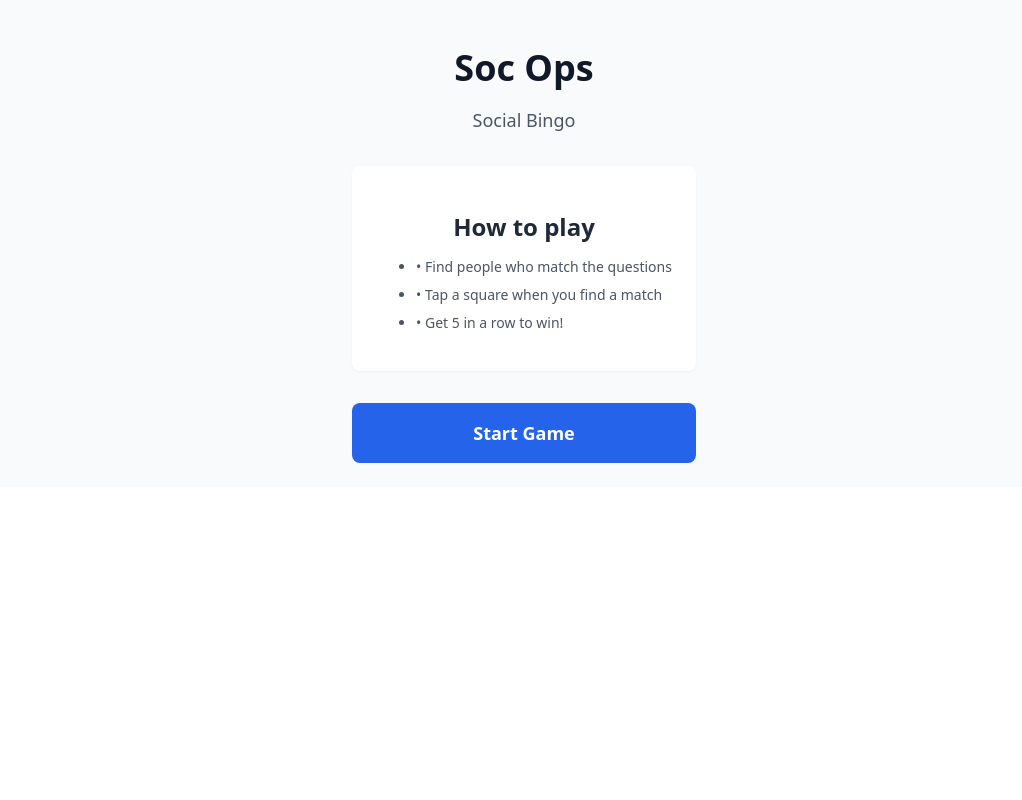
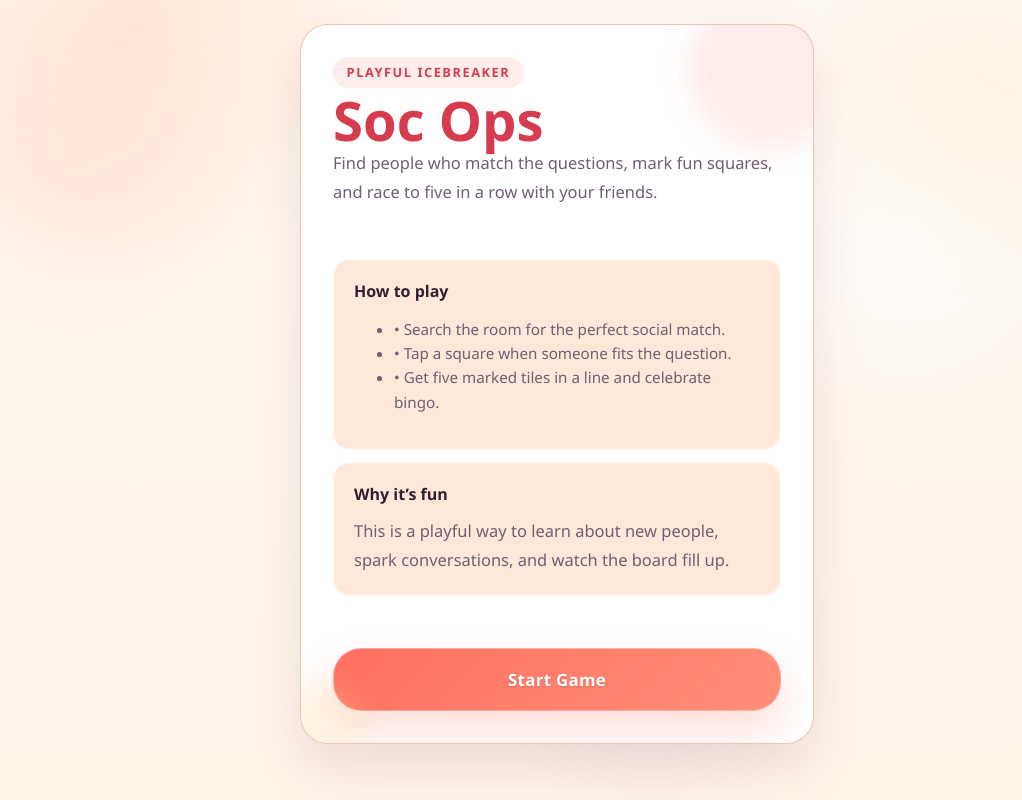
Before and after one commit to Pratik199607/my-soc-ops-python, a FastAPI app: page / in a window 1280 px wide. Shown: the whole page, without its empty margins (116-1138 px from the left). Run offline with FastAPI, Linux system fonts and the light colour scheme.

Commit message:
Added Playful Theme to Social Bingo App

```diff
--- a/app/static/css/app.css
+++ b/app/static/css/app.css
@@ -1,124 +1,358 @@
 html,
 body,
 #app {
-    height: 100%;
+    min-height: 100%;
     margin: 0;
 }
 
-body {
-    font-family: system-ui, -apple-system, sans-serif;
-    -webkit-tap-highlight-color: transparent;
+:root {
+    color-scheme: light;
+    --bg: #fff3e8;
+    --bg-soft: #fff6f2;
+    --surface: #ffffff;
+    --surface-soft: #ffe8d9;
+    --accent: #ff6f61;
+    --accent-strong: #d63c4d;
+    --accent-soft: #ffe0cc;
+    --text: #322a3c;
+    --muted: #6e5f72;
+    --border: #f4d6c7;
+    --success: #2fae81;
+    --success-soft: #dcf4e5;
+    --shadow-soft: 0 24px 50px rgba(96, 57, 94, 0.12);
 }
 
-/* Tailwind-like utility classes */
-.h-full { height: 100%; }
-.min-h-full { min-height: 100%; }
+body {
+    font-family: "Segoe UI", "Helvetica Neue", Arial, sans-serif;
+    color: var(--text);
+    background: radial-gradient(circle at 20% 0%, rgba(255, 171, 129, 0.22), transparent 22%),
+                radial-gradient(circle at 80% 30%, rgba(255, 255, 255, 0.8), transparent 16%),
+                linear-gradient(180deg, #fff8f1 0%, #fff3e8 100%);
+    -webkit-tap-highlight-color: transparent;
+    overflow-x: hidden;
+}
+
+body::before {
+    content: "";
+    position: fixed;
+    inset: 0;
+    pointer-events: none;
+    background-image: radial-gradient(circle at 15% 20%, rgba(255, 111, 97, 0.08), transparent 15%),
+                      radial-gradient(circle at 85% 15%, rgba(255, 212, 141, 0.14), transparent 14%),
+                      radial-gradient(circle at 60% 80%, rgba(124, 77, 149, 0.08), transparent 18%);
+}
+
+.app-shell {
+    min-height: 100vh;
+    display: flex;
+    align-items: center;
+    justify-content: center;
+    padding: 1.5rem;
+    position: relative;
+}
+
+.hero-panel,
+.board-panel,
+.modal-panel {
+    position: relative;
+    overflow: hidden;
+    background: var(--surface);
+    border: 1px solid rgba(228, 179, 159, 0.75);
+    border-radius: 1.75rem;
+    box-shadow: var(--shadow-soft);
+}
+
+.hero-panel {
+    display: flex;
+    flex-direction: column;
+    gap: 1.75rem;
+    padding: 2.25rem;
+    min-width: min(100%, 42rem);
+}
+
+.hero-panel::before {
+    content: "";
+    position: absolute;
+    width: 10rem;
+    height: 10rem;
+    border-radius: 999px;
+    background: rgba(255, 111, 97, 0.14);
+    top: -2.25rem;
+    right: -2.25rem;
+    filter: blur(14px);
+}
+
+.hero-panel::after {
+    content: "";
+    position: absolute;
+    width: 5.5rem;
+    height: 5.5rem;
+    border-radius: 999px;
+    background: rgba(255, 212, 141, 0.22);
+    bottom: -1.75rem;
+    left: -1.5rem;
+    filter: blur(12px);
+}
+
+.board-panel::before {
+    content: "";
+    position: absolute;
+    width: 5rem;
+    height: 5rem;
+    border-radius: 999px;
+    background: rgba(255, 255, 255, 0.75);
+    top: -1.5rem;
+    left: -1.5rem;
+    transform: rotate(15deg);
+}
+
+.floating-dot {
+    position: absolute;
+    border-radius: 999px;
+    opacity: 0.65;
+}
+
+.floating-dot--1 {
+    width: 1.25rem;
+    height: 1.25rem;
+    background: rgba(255, 111, 97, 0.36);
+    top: 1rem;
+    right: 1rem;
+    animation: float 5.5s ease-in-out infinite;
+}
+
+.floating-dot--2 {
+    width: 0.95rem;
+    height: 0.95rem;
+    background: rgba(255, 212, 141, 0.40);
+    bottom: 1.25rem;
+    right: 3rem;
+    animation: float 6.5s ease-in-out infinite;
+}
+
+.badge,
+.status-chip,
+.tile-badge {
+    display: inline-flex;
+    align-items: center;
+    justify-content: center;
+    padding: 0.4rem 0.85rem;
+    border-radius: 999px;
+    font-size: 0.8rem;
+    font-weight: 700;
+}
+
+.badge {
+    background: rgba(255, 111, 97, 0.12);
+    color: var(--accent-strong);
+}
+
+.status-chip {
+    background: rgba(255, 212, 141, 0.24);
+    color: #a9594f;
+}
+
+.tile-badge {
+    background: var(--success);
+    color: #ffffff;
+    font-size: 0.75rem;
+    padding: 0.25rem 0.6rem;
+}
+
+.btn-primary {
+    display: inline-flex;
+    align-items: center;
+    justify-content: center;
+    width: 100%;
+    min-width: 0;
+    padding: 1rem 1.25rem;
+    font-size: 1.05rem;
+    line-height: 1.2;
+    letter-spacing: 0.02em;
+    background: linear-gradient(135deg, var(--accent), #ff8f78);
+    color: #ffffff;
+    border-radius: 1.75rem;
+    box-shadow: 0 20px 40px rgba(255, 111, 97, 0.24);
+    border: 1px solid rgba(255, 255, 255, 0.35);
+    transition: transform 180ms ease, box-shadow 180ms ease, background 180ms ease;
+    text-shadow: 0 1px 2px rgba(0, 0, 0, 0.15);
+}
+
+.btn-primary:hover {
+    transform: translateY(-2px);
+    box-shadow: 0 24px 44px rgba(255, 111, 97, 0.3);
+    background: linear-gradient(135deg, #ff735f, #ff947d);
+}
+
+.btn-primary:focus-visible {
+    outline: 3px solid rgba(255, 255, 255, 0.55);
+    outline-offset: 4px;
+}
+
+.btn-secondary {
+    display: inline-flex;
+    align-items: center;
+    justify-content: center;
+    padding: 0.85rem 1rem;
+    background: rgba(255, 213, 141, 0.45);
+    color: #6b4b53;
+    border-radius: 1.5rem;
+    box-shadow: inset 0 0 0 1px rgba(255, 255, 255, 0.45);
+}
+
+.text-muted { color: var(--muted); }
+.text-accent-strong { color: var(--accent-strong); }
+.text-surface { color: #ffffff; }
+.bg-surface { background-color: var(--surface); }
+.bg-panel { background-color: var(--surface-soft); }
+.bg-accent-soft { background-color: var(--accent-soft); }
+.bg-success-soft { background-color: var(--success-soft); }
+
+.hero-panel .badge {
+    letter-spacing: 0.12em;
+    text-transform: uppercase;
+    font-size: 0.8rem;
+    margin-bottom: 0.25rem;
+}
+
+.hero-panel h1 {
+    font-size: clamp(2.3rem, 5vw, 3.4rem);
+    line-height: 1.05;
+    margin: 0;
+    max-width: 12ch;
+}
+
+.hero-panel p {
+    font-size: 1.03rem;
+    line-height: 1.75;
+    margin: 0;
+    max-width: 46rem;
+}
+
+.hero-panel .bg-panel {
+    position: relative;
+    padding: 1.25rem;
+    border: 1px solid rgba(255, 255, 255, 0.7);
+    box-shadow: inset 0 0 0 1px rgba(255, 255, 255, 0.35);
+}
+
+.hero-panel .bg-panel h2 {
+    margin: 0 0 0.75rem;
+    font-size: 1rem;
+}
+
+.board-panel {
+    padding: 1.75rem;
+}
+
+.board-panel .flex {
+    gap: 1rem;
+}
+
+.board-panel p {
+    margin: 0;
+}
+
+.gap-2 { gap: 0.5rem; }
+.gap-3 { gap: 0.75rem; }
+.gap-4 { gap: 1rem; }
+
+.text-sm { font-size: 0.95rem; line-height: 1.6; }
+.text-lg { font-size: 1.05rem; line-height: 1.75; }
+.text-3xl { font-size: 2rem; line-height: 2.4rem; }
+.text-5xl { font-size: 3rem; line-height: 1.05; }
+.font-bold { font-weight: 700; }
+.font-semibold { font-weight: 600; }
+.text-center { text-align: center; }
+
 .w-full { width: 100%; }
-.w-16 { width: 4rem; }
-.max-w-sm { max-width: 24rem; }
 .max-w-md { max-width: 28rem; }
-.max-w-xs { max-width: 20rem; }
-
 .flex { display: flex; }
 .flex-col { flex-direction: column; }
 .flex-1 { flex: 1 1 0%; }
 .items-center { align-items: center; }
 .justify-center { justify-content: center; }
 .justify-between { justify-content: space-between; }
-
 .grid { display: grid; }
 .grid-cols-5 { grid-template-columns: repeat(5, minmax(0, 1fr)); }
-.gap-1 { gap: 0.25rem; }
-
-.p-1 { padding: 0.25rem; }
-.p-3 { padding: 0.75rem; }
+.min-h-full { min-height: 100%; }
+.border { border: 1px solid var(--border); }
 .p-4 { padding: 1rem; }
 .p-6 { padding: 1.5rem; }
-.px-3 { padding-left: 0.75rem; padding-right: 0.75rem; }
+.p-8 { padding: 2rem; }
 .px-4 { padding-left: 1rem; padding-right: 1rem; }
-.px-6 { padding-left: 1.5rem; padding-right: 1.5rem; }
-.px-8 { padding-left: 2rem; padding-right: 2rem; }
-.py-1\.5 { padding-top: 0.375rem; padding-bottom: 0.375rem; }
-.py-2 { padding-top: 0.5rem; padding-bottom: 0.5rem; }
-.py-3 { padding-top: 0.75rem; padding-bottom: 0.75rem; }
 .py-4 { padding-top: 1rem; padding-bottom: 1rem; }
+.mb-6 { margin-bottom: 1.5rem; }
+.mb-4 { margin-bottom: 1rem; }
+.mb-3 { margin-bottom: 0.75rem; }
+.mt-3 { margin-top: 0.75rem; }
+.text-gray-900 { color: #2f2031; }
 
-.mb-2 { margin-bottom: 0.5rem; }
-.mb-3 { margin-bottom: 0.75rem; }
-.mb-4 { margin-bottom: 1rem; }
-.mb-6 { margin-bottom: 1.5rem; }
-.mb-8 { margin-bottom: 2rem; }
-.mx-auto { margin-left: auto; margin-right: auto; }
+@media (max-width: 768px) {
+    .app-shell {
+        padding: 1rem;
+    }
 
-.bg-white { background-color: #ffffff; }
-.bg-gray-50 { background-color: #f9fafb; }
-.bg-gray-100 { background-color: #f3f4f6; }
-.bg-amber-100 { background-color: #fef3c7; }
-.bg-amber-200 { background-color: #fde68a; }
-.bg-accent { background-color: #2563eb; }
-.bg-marked { background-color: #dcfce7; }
-.bg-black\/50 { background-color: rgba(0, 0, 0, 0.5); }
+    .hero-panel,
+    .board-panel {
+        padding: 1.35rem;
+        border-radius: 1.35rem;
+    }
 
-.text-white { color: #ffffff; }
-.text-gray-500 { color: #6b7280; }
-.text-gray-600 { color: #4b5563; }
-.text-gray-700 { color: #374151; }
-.text-gray-800 { color: #1f2937; }
-.text-gray-900 { color: #111827; }
-.text-green-600 { color: #16a34a; }
-.text-green-800 { color: #166534; }
-.text-amber-500 { color: #f59e0b; }
-.text-amber-800 { color: #92400e; }
-.text-amber-900 { color: #78350f; }
+    .hero-panel::before {
+        top: -1.75rem;
+        right: -1.75rem;
+        width: 8rem;
+        height: 8rem;
+    }
 
-.text-xs { font-size: 0.75rem; line-height: 1rem; }
-.text-sm { font-size: 0.875rem; line-height: 1.25rem; }
-.text-lg { font-size: 1.125rem; line-height: 1.75rem; }
-.text-3xl { font-size: 1.875rem; line-height: 2.25rem; }
-.text-4xl { font-size: 2.25rem; line-height: 2.5rem; }
-.text-5xl { font-size: 3rem; line-height: 1; }
+    .hero-panel::after {
+        bottom: -1.35rem;
+        left: -1.25rem;
+        width: 4.5rem;
+        height: 4.5rem;
+    }
 
-.font-semibold { font-weight: 600; }
-.font-bold { font-weight: 700; }
+    .hero-panel .grid {
+        gap: 1rem;
+    }
 
-.text-center { text-align: center; }
-.text-left { text-align: left; }
+    .hero-panel h1 {
+        font-size: 2.35rem;
+    }
 
-.border { border-width: 1px; }
-.border-b { border-bottom-width: 1px; }
-.border-gray-200 { border-color: #e5e7eb; }
-.border-gray-300 { border-color: #d1d5db; }
-.border-amber-400 { border-color: #fbbf24; }
-.border-marked-border { border-color: #22c55e; }
+    .board-panel .flex {
+        flex-direction: column;
+        align-items: stretch;
+    }
 
-.rounded { border-radius: 0.25rem; }
-.rounded-lg { border-radius: 0.5rem; }
-.rounded-xl { border-radius: 0.75rem; }
+    .board-panel .text-center {
+        text-align: left;
+    }
 
-.shadow-sm { box-shadow: 0 1px 2px 0 rgba(0, 0, 0, 0.05); }
-.shadow-xl { box-shadow: 0 20px 25px -5px rgba(0, 0, 0, 0.1), 0 10px 10px -5px rgba(0, 0, 0, 0.04); }
+    .status-chip {
+        align-self: flex-start;
+    }
+}
 
-.space-y-2 > * + * { margin-top: 0.5rem; }
+.rounded-2xl { border-radius: 1rem; }
+.rounded-3xl { border-radius: 1.5rem; }
+.rounded-4xl { border-radius: 2rem; }
 
-.fixed { position: fixed; }
-.absolute { position: absolute; }
-.relative { position: relative; }
-.inset-0 { top: 0; right: 0; bottom: 0; left: 0; }
-.top-0\.5 { top: 0.125rem; }
-.right-0\.5 { right: 0.125rem; }
+.text-2xl { font-size: 1.5rem; line-height: 2rem; }
 
-.z-50 { z-index: 50; }
+.leading-relaxed { line-height: 1.7; }
 
-.aspect-square { aspect-ratio: 1 / 1; }
+.shadow-soft { box-shadow: var(--shadow-soft); }
 
-.select-none { user-select: none; }
+.active-scale {
+    transition: transform 120ms ease;
+}
 
-.transition-all { transition-property: all; transition-timing-function: cubic-bezier(0.4, 0, 0.2, 1); transition-duration: 150ms; }
-.transition-colors { transition-property: color, background-color, border-color; transition-timing-function: cubic-bezier(0.4, 0, 0.2, 1); transition-duration: 150ms; }
-.duration-150 { transition-duration: 150ms; }
-
-button:active .active\:bg-gray-100 { background-color: #f3f4f6; }
-button:active .active\:bg-accent-light { background-color: #3b82f6; }
+button:active,
+button:focus-visible {
+    transform: translateY(1px);
+}
 
 button {
     cursor: pointer;
@@ -129,6 +363,7 @@ button {
 
 button:disabled {
     cursor: default;
+    opacity: 0.6;
 }
 
 .wrap-break-word {
@@ -139,13 +374,23 @@ button:disabled {
     hyphens: auto;
 }
 
-.leading-tight {
-    line-height: 1.25;
-}
-
 .min-h-\[60px\] {
     min-height: 60px;
 }
+
+@keyframes float {
+    0%, 100% { transform: translateY(0); }
+    50% { transform: translateY(-6px); }
+}
+
+@keyframes pop {
+    0% { opacity: 0; transform: scale(0.92); }
+    60% { opacity: 1; transform: scale(1.02); }
+    100% { transform: scale(1); }
+}
+
+.animate-float { animation: float 6s ease-in-out infinite; }
+.animate-pop { animation: pop 360ms ease-out forwards; }
 
 @keyframes bounce {
     0%, 100% {
--- a/app/templates/base.html
+++ b/app/templates/base.html
@@ -2,16 +2,16 @@
 <html lang="en">
 <head>
 <meta charset="utf-8">
-    <meta name="viewport" content="width=device-width, initial-scale=1.0, maximum-scale=1.0, user-scalable=no">
-    <meta name="theme-color" content="#2563eb">
+    <meta name="viewport" content="width=device-width, initial-scale=1.0">
+    <meta name="theme-color" content="#ff6f61">
     <meta name="description" content="Social Bingo - Find people who match the questions!">
-    <title>Soc Ops - Social Bingo</title>
+    <title>Soc Ops • Playful Social Bingo</title>
     <link rel="stylesheet" href="/static/css/app.css">
     <link rel="icon" type="image/png" href="/static/favicon.png">
     <script src="/static/js/htmx.min.js"></script>
 </head>
 <body>
-    <div id="app">
+    <div id="app" class="app-shell">
         {% block content %}{% endblock %}
     </div>
 </body>
--- a/app/templates/components/start_screen.html
+++ b/app/templates/components/start_screen.html
@@ -1,25 +1,40 @@
 <div id="game-container">
-<div class="flex flex-col items-center justify-center min-h-full p-6 bg-gray-50">
-    <div class="text-center max-w-sm">
-        <h1 class="text-4xl font-bold text-gray-900 mb-2">Soc Ops</h1>
-        <p class="text-lg text-gray-600 mb-8">Social Bingo</p>
+<div class="flex flex-col items-center justify-center min-h-full">
+    <div class="max-w-md w-full">
+        <div class="hero-panel p-8 mb-6">
+            <div class="mb-6">
+                <span class="badge">Playful Icebreaker</span>
+                <h1 class="text-5xl font-bold text-accent-strong mb-3">Soc Ops</h1>
+                <p class="text-muted text-lg leading-relaxed">
+                    Find people who match the questions, mark fun squares, and race to five in a row with your friends.
+                </p>
+            </div>
 
-        <div class="bg-white rounded-lg p-6 shadow-sm border border-gray-200 mb-8">
-            <h2 class="font-semibold text-gray-800 mb-3">How to play</h2>
-            <ul class="text-left text-gray-600 text-sm space-y-2">
-                <li>• Find people who match the questions</li>
-                <li>• Tap a square when you find a match</li>
-                <li>• Get 5 in a row to win!</li>
+            <div class="grid gap-3 mb-6">
+                <div class="bg-panel rounded-2xl p-4 border border-white/70">
+                    <h2 class="font-semibold text-gray-900 mb-2">How to play</h2>
+                    <ul class="text-muted text-sm space-y-2">
+                        <li>• Search the room for the perfect social match.</li>
+                        <li>• Tap a square when someone fits the question.</li>
+                        <li>• Get five marked tiles in a line and celebrate bingo.</li>
                     </ul>
+                </div>
+                <div class="bg-panel rounded-2xl p-4 border border-white/70">
+                    <h2 class="font-semibold text-gray-900 mb-2">Why it’s fun</h2>
+                    <p class="text-muted text-sm">
+                        This is a playful way to learn about new people, spark conversations, and watch the board fill up.
+                    </p>
+                </div>
             </div>
 
             <button
                 hx-post="/start"
                 hx-target="#game-container"
                 hx-swap="outerHTML"
-            class="w-full bg-accent text-white font-semibold py-4 px-8 rounded-lg text-lg active:bg-accent-light transition-colors">
+                class="w-full btn-primary font-semibold py-4 text-lg active-scale">
                 Start Game
             </button>
         </div>
     </div>
 </div>
+</div>
```
Also changed, not shown: app/templates/components/bingo_board.html (+10 -7 lines), app/templates/components/bingo_modal.html (+6 -6 lines), app/templates/components/game_screen.html (+19 -16 lines), .github/copilot-instructions.md. Lines whose indentation alone changed are shown as unchanged.
